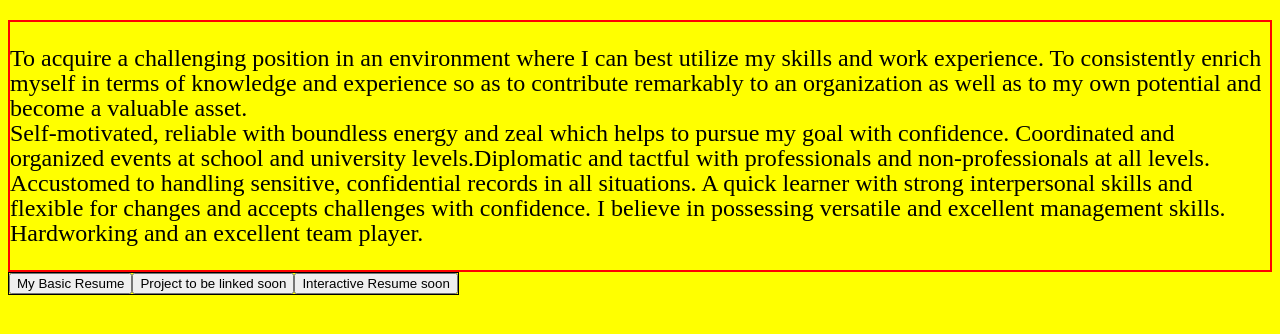
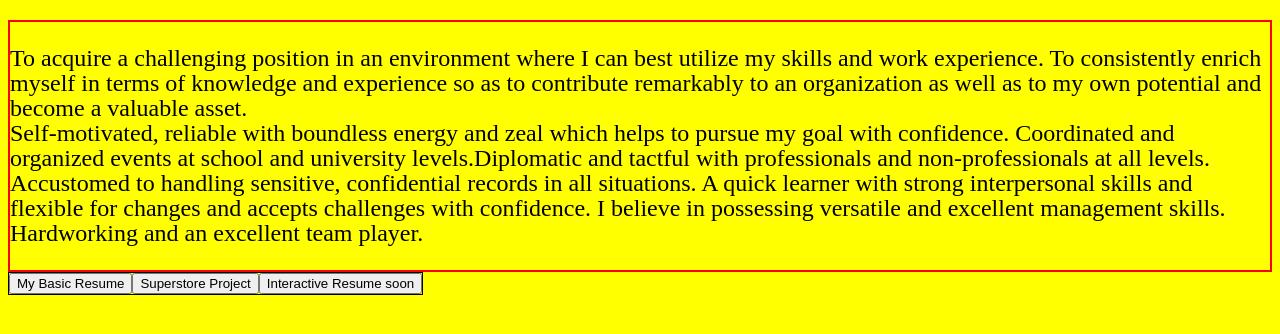
Before and after one commit to emadghub/Emadghub.io, a plain HTML site: page index.html in a window 1280 px wide. Shown: the part 142-476 px from the top of the page. Drawn offline with Linux system fonts and the light colour scheme.

Commit message:
Update index.html

```diff
--- a/index.html
+++ b/index.html
@@ -19,7 +19,7 @@
     </div>
     <div class="buttons">
         <a href="https://emadghub.github.io/Resume/"><button id="button1">My Basic Resume</button></a>
-        <button id="button2">Project to be linked soon</button>
+        <a href="https://emadghub.github.io/Superstore/"><button id="button2">Superstore Project</button></a>
         <button id="button3">Interactive Resume soon</button>
     </div>
 </body>
```
